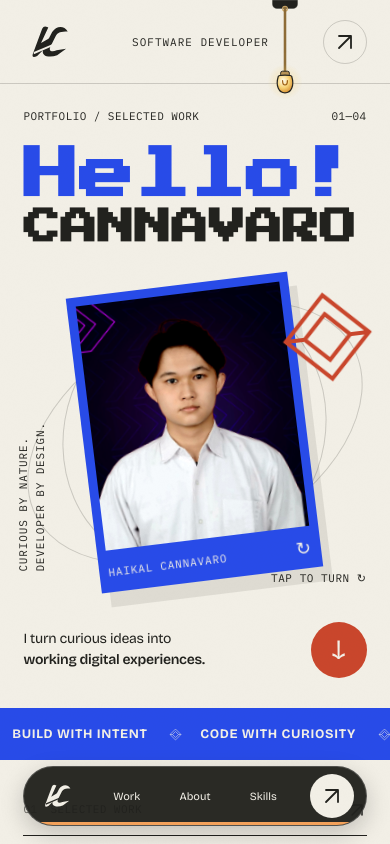
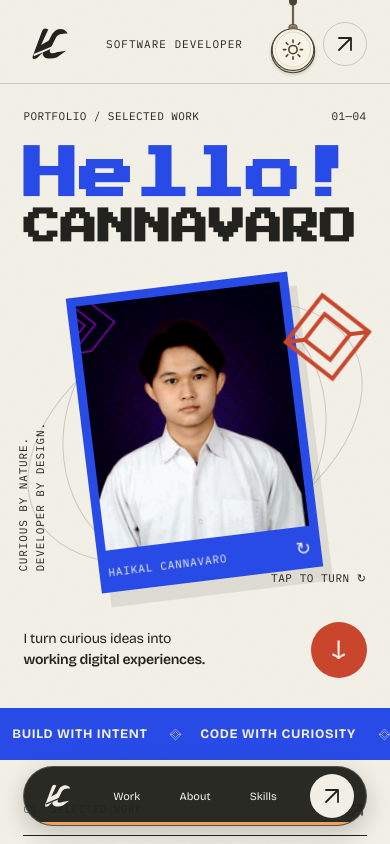
Before and after one commit to HaikalCannavaro/Portfolio-HaikalCannavaro, a Next.js app: page / in a window 390 px wide. Shown: the top 844 px of the page. Built offline with nearby package versions, Linux system fonts and the light colour scheme.

Commit message:
Pin the mobile theme cord to the top edge and add a tappable pendant

```diff
--- a/components/mobile/MobilePortfolio.module.css
+++ b/components/mobile/MobilePortfolio.module.css
@@ -6,11 +6,11 @@
 .mobile button { font:inherit; color:inherit; cursor:pointer; }
 .mobile :focus-visible { outline:3px solid var(--orange); outline-offset:5px; }
 .mobile section, .contact { scroll-margin-top:24px; }
-.header { height:84px; padding:22px 6%; display:flex; align-items:center; justify-content:space-between; border-bottom:1px solid var(--line); }
+.header { height:84px; padding:22px 6%; display:grid; grid-template-columns:auto minmax(0,1fr) 44px 44px; column-gap:8px; align-items:center; border-bottom:1px solid var(--line); }
 .header > a:first-child { font-weight:900; font-size:30px; letter-spacing:-3px; }
 .header > a:first-child span { font-size:13px; vertical-align:top; letter-spacing:0; }
-.header > span { font:11px var(--font-meta), monospace; letter-spacing:1px; }
-.header > a:last-child { display:grid; place-items:center; width:44px; height:44px; border:1px solid var(--line); border-radius:50%; font-size:27px; }
+.header > span { text-align:center; font:11px var(--font-meta), monospace; letter-spacing:1px; }
+.header > a:last-child { grid-column:4; display:grid; place-items:center; width:44px; height:44px; border:1px solid var(--line); border-radius:50%; font-size:27px; }
 .hero { padding:25px 6% 30px; position:relative; }
 .issue { display:flex; justify-content:space-between; font:11px var(--font-meta), monospace; letter-spacing:.04em; margin-bottom:25px; }
 .hero h1 { position:relative; z-index:2; font-family:var(--font-hero); font-size:clamp(24px,9.5vw,73px); font-weight:700; line-height:1; letter-spacing:0; }
--- a/components/mobile/MobilePortfolio.tsx
+++ b/components/mobile/MobilePortfolio.tsx
@@ -53,8 +53,9 @@ export default function MobilePortfolio() {
   }
 
   return (
-    <div className={styles.mobile}>
+    <>
       <MobilePullLamp />
+      <div className={styles.mobile}>
       <header className={styles.header}><a href="#m-home" aria-label="Haikal, home"><HCMonogram /></a><span>SOFTWARE DEVELOPER</span><a href="mailto:haikalcannavaro64@gmail.com" aria-label="Email Haikal"><ArrowUpRight /></a></header>
       <main>
         <section id="m-home" ref={hero} className={styles.hero}>
@@ -120,6 +121,7 @@ export default function MobilePortfolio() {
         <footer id="m-contact" className={styles.contact}><SectionTitle number="04">LET’S MAKE SOMETHING</SectionTitle><motion.a {...reveal} className={styles.contactTitle} href="mailto:haikalcannavaro64@gmail.com">Have an idea?<br /><em>Let’s talk.</em><span><ArrowUpRight /></span></motion.a><div className={styles.socials}><a href="https://github.com/HaikalCannavaro" target="_blank" rel="noopener noreferrer">GITHUB <ArrowUpRight /></a><a href="https://www.instagram.com/haikalcnnvr" target="_blank" rel="noopener noreferrer">INSTAGRAM <ArrowUpRight /></a></div><p>HAIKAL CANNAVARO <span>BUILT WITH CURIOSITY.</span></p></footer>
       </main>
       <nav aria-label="Mobile sections" className={styles.dock}><motion.div className={styles.progress} style={{ scaleX: animate ? progress : scrollYProgress }} /><a href="#m-home" aria-label="Back to top"><HCMonogram /></a><a href="#m-work">Work</a><a href="#m-about">About</a><a href="#m-skills">Skills</a><a href="#m-contact" aria-label="Contact Haikal"><ArrowUpRight /></a></nav>
-    </div>
+      </div>
+    </>
   );
 }
--- a/components/mobile/MobilePullLamp.module.css
+++ b/components/mobile/MobilePullLamp.module.css
@@ -1,26 +1,45 @@
 .lampRail {
+  display: none;
   position: fixed;
   top: 0;
-  right: calc(6% + 26px);
-  z-index: 1002;
+  /* Align the cord with the reserved column just left of the email button. */
+  right: calc(6% + 18px);
+  /* The splash curtains sit at 9999. The page stays inert until entry. */
+  z-index: 10000;
   pointer-events: none;
   user-select: none;
   -webkit-user-select: none;
   -webkit-touch-callout: none;
+  --cord: #706047;
+  --metal: #b69962;
+  --edge: #494438;
+  --face: #f8f3e7;
+  --rim: #d4c7aa;
+  --etch: #d9cfb9;
+  --icon: #50432d;
+  --focus: #284be8;
 }
-
+@media (max-width: 768px) {
+  .lampRail { display: block; }
+}
+.lampRail[data-dark="true"] {
+  --cord: #a89977;
+  --metal: #c5aa77;
+  --edge: #9c927c;
+  --face: #282a26;
+  --rim: #393a32;
+  --etch: #505146;
+  --icon: #f7e8be;
+  --focus: #b6c1ff;
+}
 .srOnly {
   position: absolute;
   width: 1px;
   height: 1px;
-  padding: 0;
-  margin: -1px;
   overflow: hidden;
-  clip: rect(0, 0, 0, 0);
+  clip-path: inset(50%);
   white-space: nowrap;
-  border: 0;
 }
-
 .lampSvg {
   display: block;
   width: 112px;
@@ -28,85 +47,17 @@
   overflow: visible;
   pointer-events: none;
 }
-
-.canopyBody {
-  fill: #22221e;
-  stroke: #f2efe645;
-  stroke-width: 1;
-  transition: fill 0.25s ease, stroke 0.25s ease;
-}
-
-.lampRail[data-dark="true"] .canopyBody {
-  fill: #2a2e27;
-  stroke: #a9b5ff55;
-}
-
-.canopyRing {
-  fill: none;
-  stroke: #c9a76a;
-  stroke-width: 1.5;
-}
-
-.cordGroup {
-  pointer-events: none;
-}
-
-.cordLine {
-  stroke: #8e6c37;
-  transition: stroke 0.25s ease;
-}
-
-.lampRail[data-dark="true"] .cordLine {
-  stroke: #a9b5ff99;
-}
-
-.lampRail[data-armed="true"] .cordLine {
-  stroke: #c9462c;
-}
-
-.socket {
-  fill: #b69254;
-  stroke: #22221e;
-  stroke-width: 1.2;
-}
-
-.lampRail[data-dark="true"] .socket {
-  fill: #4b5268;
-  stroke: #a9b5ff88;
-}
-
-.bulbBody {
-  stroke: #22221e;
-  stroke-width: 1.5;
-  transition: stroke 0.25s ease, filter 0.2s ease;
-}
-
-.lampRail[data-dark="true"] .bulbBody {
-  stroke: #a9b5ffaa;
-}
-
-.lampRail[data-armed="true"] .bulbBody {
-  stroke: #c9462c;
-  filter: drop-shadow(0 0 6px #c9462c88);
-}
-
-.bulbHalo {
-  opacity: 0.9;
-  transition: opacity 0.3s ease;
-}
-
-.lampRail[data-dark="true"] .bulbHalo {
-  opacity: 0;
-}
-
-.filament {
-  stroke: #9c5b10;
-  transition: stroke 0.25s ease;
-}
-
-.lampRail[data-dark="true"] .filament {
-  stroke: #a9b5ff99;
-}
+.cordLine { stroke: var(--cord); stroke-width: 2.8; }
+.anchor { fill: var(--edge); }
+.socket { fill: var(--metal); stroke: var(--edge); stroke-width: 1.2; }
+.socketGroove { stroke: var(--edge); }
+.pendant { filter: drop-shadow(0 2px 2px #15120829); }
+.rim, .face { stroke: var(--edge); stroke-width: 1.4; }
+.rim { fill: var(--rim); }
+.face { fill: var(--face); }
+.engraving { stroke: var(--etch); stroke-width: 0.9; }
+.symbol { stroke: var(--icon); stroke-width: 2; stroke-linecap: round; stroke-linejoin: round; }
+.lampRail[data-armed="true"] .engraving { stroke: var(--focus); stroke-width: 1.8; }
 
 .hitArea {
   cursor: grab;
@@ -115,24 +66,11 @@
   -webkit-tap-highlight-color: transparent;
   outline: none;
 }
-
-.hitArea:active {
-  cursor: grabbing;
+.hitArea:active { cursor: grabbing; }
+.hitArea:focus-visible { stroke: var(--focus); stroke-width: 2; }
+@media (prefers-reduced-motion: no-preference) {
+  .face, .rim { transition: fill 0.2s ease, stroke 0.2s ease; }
 }
-
-.hitArea:focus-visible {
-  fill: #c9462c;
-  fill-opacity: 0.22;
-  stroke: #c9462c;
-  stroke-width: 2;
+@media (prefers-reduced-motion: reduce) {
+  .pendant { filter: none; }
 }
-
-@media (prefers-reduced-motion: reduce) {
-  .canopyBody,
-  .cordLine,
-  .bulbBody,
-  .bulbHalo,
-  .filament {
-    transition: none !important;
-  }
-}
--- a/components/mobile/MobilePullLamp.tsx
+++ b/components/mobile/MobilePullLamp.tsx
@@ -10,8 +10,8 @@ const STORAGE_KEY = "haikal-portfolio-theme";
 // sags when slack, whips on release, and swings like a real weighted pull-cord.
 const VIEWBOX_W = 140;
 const VIEWBOX_H = 190;
-const ANCHOR = { x: 70, y: 10 };
-const REST_LEN = 82;
+const ANCHOR = { x: VIEWBOX_W / 2, y: 0 };
+const REST_LEN = 34;
 const KNOT = { x: 70, y: ANCHOR.y + REST_LEN };
 
 const NODE_COUNT = 8;
@@ -19,6 +19,7 @@ const SEG_LEN = REST_LEN / (NODE_COUNT - 1);
 const MIN_LEN = 20;
 const MAX_LEN = 152;
 const TRAVEL_THRESHOLD = 42;
+const TAP_SLOP = 8;
 
 const GRAVITY = 1550; // SVG units / s^2
 const ROPE_DAMPING = 0.965; // Per-frame velocity damping for organic ~2-3 swings
@@ -95,9 +96,10 @@ export default function MobilePullLamp() {
     lastY: KNOT.y,
     lastT: 0,
   });
-  const draggingRef = useRef(false);
+  const activePointerRef = useRef<number | null>(null);
+  const maxTravelRef = useRef(0);
+  const grabTipRef = useRef({ ...KNOT });
   const armedRef = useRef(false);
-  const svgOriginRef = useRef({ x: 0, y: 0 });
   const scaleRef = useRef({ scaleX: 1, scaleY: 1 });
   const startClientRef = useRef({ x: 0, y: 0 });
   const rafRef = useRef<number | null>(null);
@@ -165,7 +167,14 @@ export default function MobilePullLamp() {
 
   const startPhysicsLoop = useCallback(() => {
     if (!animate) {
-      nodesRef.current = createRestNodes();
+      stopLoop();
+      const target = dragTargetRef.current ?? KNOT;
+      const nodes = nodesRef.current;
+      nodes.forEach((node, i) => {
+        const t = i / (nodes.length - 1);
+        node.x = node.px = ANCHOR.x + (target.x - ANCHOR.x) * t;
+        node.y = node.py = ANCHOR.y + (target.y - ANCHOR.y) * t;
+      });
       renderRope();
       return;
     }
@@ -305,19 +314,29 @@ export default function MobilePullLamp() {
     }
   }, []);
 
+  const tapSwitch = useCallback(() => {
+    toggleTheme();
+    if (!animate) return;
+    const tip = nodesRef.current[NODE_COUNT - 1];
+    tip.y += 11;
+    tip.py = tip.y - 2;
+    renderRope();
+    startPhysicsLoop();
+  }, [animate, renderRope, startPhysicsLoop, toggleTheme]);
+
   const handlePointerDown = useCallback(
     (e: React.PointerEvent<SVGCircleElement>) => {
-      if (e.button !== 0 && e.pointerType === "mouse") return;
+      if (!e.isPrimary || e.button !== 0 || activePointerRef.current !== null) return;
       const svgEl = svgRef.current;
       if (!svgEl) return;
 
-      draggingRef.current = true;
+      activePointerRef.current = e.pointerId;
+      maxTravelRef.current = 0;
       armedRef.current = false;
       setIsDragging(true);
       setIsArmed(false);
 
       const rect = svgEl.getBoundingClientRect();
-      svgOriginRef.current = { x: rect.left, y: rect.top };
       scaleRef.current = {
         scaleX: rect.width / VIEWBOX_W,
         scaleY: rect.height / VIEWBOX_H,
@@ -325,7 +344,8 @@ export default function MobilePullLamp() {
       startClientRef.current = { x: e.clientX, y: e.clientY };
 
       const tip = nodesRef.current[NODE_COUNT - 1];
-      dragTargetRef.current = { x: tip.x, y: tip.y };
+      grabTipRef.current = { x: tip.x, y: tip.y };
+      dragTargetRef.current = { ...grabTipRef.current };
       pointerVelRef.current = { vx: 0, vy: 0, lastX: tip.x, lastY: tip.y, lastT: performance.now() };
 
       e.currentTarget.setPointerCapture?.(e.pointerId);
@@ -336,16 +356,13 @@ export default function MobilePullLamp() {
   );
 
   const handlePointerMove = useCallback((e: React.PointerEvent<SVGCircleElement>) => {
-    if (!draggingRef.current) return;
+    if (activePointerRef.current !== e.pointerId) return;
 
-    const { x: ox, y: oy } = svgOriginRef.current;
+    const movedX = e.clientX - startClientRef.current.x;
+    const movedY = e.clientY - startClientRef.current.y;
     const { scaleX, scaleY } = scaleRef.current;
-
-    const svgX = (e.clientX - ox) / scaleX;
-    const svgY = (e.clientY - oy) / scaleY;
-
-    let dx = svgX - ANCHOR.x;
-    let dy = svgY - ANCHOR.y;
+    let dx = grabTipRef.current.x + movedX / scaleX - ANCHOR.x;
+    let dy = grabTipRef.current.y + movedY / scaleY - ANCHOR.y;
     const dist = Math.hypot(dx, dy) || 1;
     const clampedLen = Math.min(MAX_LEN, Math.max(MIN_LEN, dist));
     const ratio = clampedLen / dist;
@@ -366,10 +383,9 @@ export default function MobilePullLamp() {
 
     dragTargetRef.current = { x: nextX, y: nextY };
 
-    const traveled = Math.hypot(
-      e.clientX - startClientRef.current.x,
-      e.clientY - startClientRef.current.y
-    );
+    if (!animate) startPhysicsLoop();
+    const traveled = Math.hypot(movedX, movedY);
+    maxTravelRef.current = Math.max(maxTravelRef.current, traveled);
     const nowArmed = traveled > TRAVEL_THRESHOLD;
     if (nowArmed !== armedRef.current) {
       armedRef.current = nowArmed;
@@ -384,12 +400,12 @@ export default function MobilePullLamp() {
     }
 
     e.preventDefault();
-  }, []);
+  }, [animate, startPhysicsLoop]);
 
   const handlePointerEnd = useCallback(
     (e: PointerEvent | React.PointerEvent<SVGCircleElement>) => {
-      if (!draggingRef.current) return;
-      draggingRef.current = false;
+      if (activePointerRef.current !== e.pointerId) return;
+      activePointerRef.current = null;
       armedRef.current = false;
       setIsDragging(false);
       setIsArmed(false);
@@ -419,12 +435,16 @@ export default function MobilePullLamp() {
         e.clientX - startClientRef.current.x,
         e.clientY - startClientRef.current.y
       );
-      if (traveled > TRAVEL_THRESHOLD) {
+      if (e.type === "pointerup") {
+        if (Math.max(traveled, maxTravelRef.current) <= TAP_SLOP) {
+          tapSwitch();
+        } else if (traveled > TRAVEL_THRESHOLD) {
           toggleTheme();
+        }
       }
       startPhysicsLoop();
     },
-    [startPhysicsLoop, toggleTheme]
+    [startPhysicsLoop, tapSwitch, toggleTheme]
   );
 
   // Android WebView safety net so release & rope physics always fire even if pointer capture drops.
@@ -442,18 +462,10 @@ export default function MobilePullLamp() {
     (e: React.KeyboardEvent<SVGCircleElement>) => {
       if (e.key === "Enter" || e.key === " ") {
         e.preventDefault();
-        toggleTheme();
-        if (animate) {
-          const side = Math.random() > 0.5 ? 1 : -1;
-          const nodes = nodesRef.current;
-          nodes[NODE_COUNT - 1].px -= side * 14;
-          nodes[NODE_COUNT - 1].py -= 8;
-          nodes[NODE_COUNT - 3].px -= side * 7;
-          startPhysicsLoop();
-        }
+        if (!e.repeat) tapSwitch();
       }
     },
-    [animate, startPhysicsLoop, toggleTheme]
+    [tapSwitch]
   );
 
   const initialPath = buildSmoothPath(createRestNodes());
@@ -465,9 +477,7 @@ export default function MobilePullLamp() {
       data-dragging={isDragging}
       data-armed={isArmed}
     >
-      <p className={styles.srOnly} aria-live="polite">
-        {dark ? "Dark mode enabled" : "Light mode enabled"}
-      </p>
+      <span id="mobile-lamp-instructions" className={styles.srOnly}>Tap or pull to change the theme.</span>
       <svg
         ref={svgRef}
         className={styles.lampSvg}
@@ -475,71 +485,42 @@ export default function MobilePullLamp() {
         fill="none"
         xmlns="http://www.w3.org/2000/svg"
       >
-        <defs>
-          <radialGradient id="mobile-lamp-glow" cx="50%" cy="50%" r="50%">
-            <stop offset="0%" stopColor="#f8d477" stopOpacity="0.55" />
-            <stop offset="100%" stopColor="#f8d477" stopOpacity="0" />
-          </radialGradient>
-          <radialGradient id="mobile-lamp-bulb-on" cx="38%" cy="32%" r="68%">
-            <stop offset="0%" stopColor="#fffdf2" />
-            <stop offset="55%" stopColor="#f8d477" />
-            <stop offset="100%" stopColor="#dc9635" />
-          </radialGradient>
-          <radialGradient id="mobile-lamp-bulb-off" cx="38%" cy="30%" r="70%">
-            <stop offset="0%" stopColor="#464d64" />
-            <stop offset="65%" stopColor="#252935" />
-            <stop offset="100%" stopColor="#171916" />
-          </radialGradient>
-        </defs>
-
-        {/* Ceiling bracket */}
-        <g className={styles.canopy} aria-hidden="true">
-          <path d="M54 0h32v5c0 3.5-3 6-6.5 6h-19C57 11 54 8.5 54 5V0z" className={styles.canopyBody} />
-          <circle cx={ANCHOR.x} cy={ANCHOR.y + 1} r="3" className={styles.canopyRing} />
-        </g>
-
-        {/* Flexible multi-node rope path + weighted pendant (60fps ref-driven) */}
-        <g className={styles.cordGroup} aria-hidden="true">
         <path
           ref={cordPathRef}
           className={styles.cordLine}
           d={initialPath}
-            strokeWidth="3.2"
           strokeLinecap="round"
-            strokeLinejoin="round"
-            fill="none"
+          aria-hidden="true"
         />
+        <path className={styles.anchor} d="M65 -3h10v5a5 5 0 0 1-10 0z" aria-hidden="true" />
         <g ref={beadGroupRef} transform={`translate(${KNOT.x} ${KNOT.y})`}>
-            <circle className={styles.bulbHalo} cx="0" cy="10" r="22" fill="url(#mobile-lamp-glow)" />
-            <rect className={styles.socket} x="-5.5" y="-3" width="11" height="6.5" rx="2.5" />
-            <path
-              className={styles.bulbBody}
-              d="M-8.5 4C-8.5 3 -5.5 2 0 2C5.5 2 8.5 3 8.5 4C10 8.8 10.4 13.5 8.5 18C6.8 22.2 3.8 24 0 24C-3.8 24 -6.8 22.2 -8.5 18C-10.4 13.5 -10 8.8 -8.5 4Z"
-              fill={dark ? "url(#mobile-lamp-bulb-off)" : "url(#mobile-lamp-bulb-on)"}
-            />
-            <path className={styles.filament} d="M-3 8.8c0 3.6 1.4 5.4 3 5.4s3-1.8 3-5.4" strokeWidth="1.5" strokeLinecap="round" />
+          <g aria-hidden="true" className={styles.pendant}>
+            <rect className={styles.socket} x="-5" y="-3" width="10" height="9" rx="2.5" />
+            <path className={styles.socketGroove} d="M-3.5 0h7" />
+            <circle className={styles.rim} cy="30" r="27" />
+            <circle className={styles.face} cy="28" r="26" />
+            <circle className={styles.engraving} cy="28" r="22" />
+            <g transform="translate(0 28)" className={styles.symbol}>
+              {dark ? (
+                <path d="M6.5 7.8A10.3 10.3 0 0 1-4.2-9.5 8.4 8.4 0 0 0 8.9 5.4a10.8 10.8 0 0 1-2.4 2.4Z" />
+              ) : (
+                <>
+                  <circle r="5.2" />
+                  <path d="M0-12v3 M0 9v3 M-12 0h3 M9 0h3 M-8.5-8.5l2.1 2.1 M6.4 6.4l2.1 2.1 M8.5-8.5 6.4-6.4 M-6.4 6.4l-2.1 2.1" />
+                </>
+              )}
             </g>
           </g>
-
-        {/* Generous touch/pointer hit target kept last in paint order */}
           <circle
-          className={styles.hitArea}
-          cx={KNOT.x}
-          cy={KNOT.y + 10}
-          r="36"
-          fill="#c4c4c4"
-          fillOpacity="0.01"
-          role="switch"
-          tabIndex={0}
-          aria-label={dark ? "Pull lamp cord to switch to light mode" : "Pull lamp cord to switch to dark mode"}
-          aria-checked={dark}
-          onPointerDown={handlePointerDown}
-          onPointerMove={handlePointerMove}
-          onPointerUp={handlePointerEnd}
-          onPointerCancel={handlePointerEnd}
-          onLostPointerCapture={handlePointerEnd}
-          onKeyDown={handleKeyboardToggle}
+            className={styles.hitArea} cy="28" r="31" fill="transparent"
+            role="switch" tabIndex={0} aria-label="Dark mode" aria-checked={dark}
+            aria-describedby="mobile-lamp-instructions"
+            onPointerDown={handlePointerDown} onPointerMove={handlePointerMove}
+            onPointerUp={handlePointerEnd} onPointerCancel={handlePointerEnd}
+            onLostPointerCapture={handlePointerEnd} onKeyDown={handleKeyboardToggle}
+            onClick={event => { if (event.detail === 0) tapSwitch(); }}
           />
+        </g>
       </svg>
     </div>
   );
```
Lines whose indentation alone changed are shown as unchanged.
